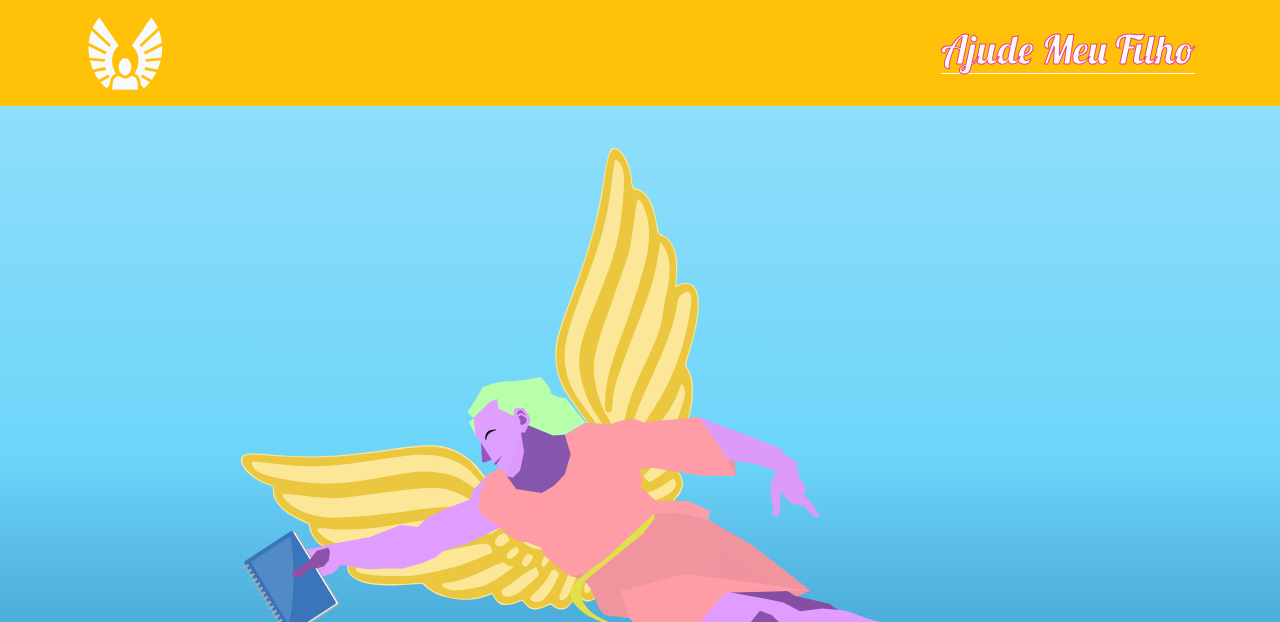
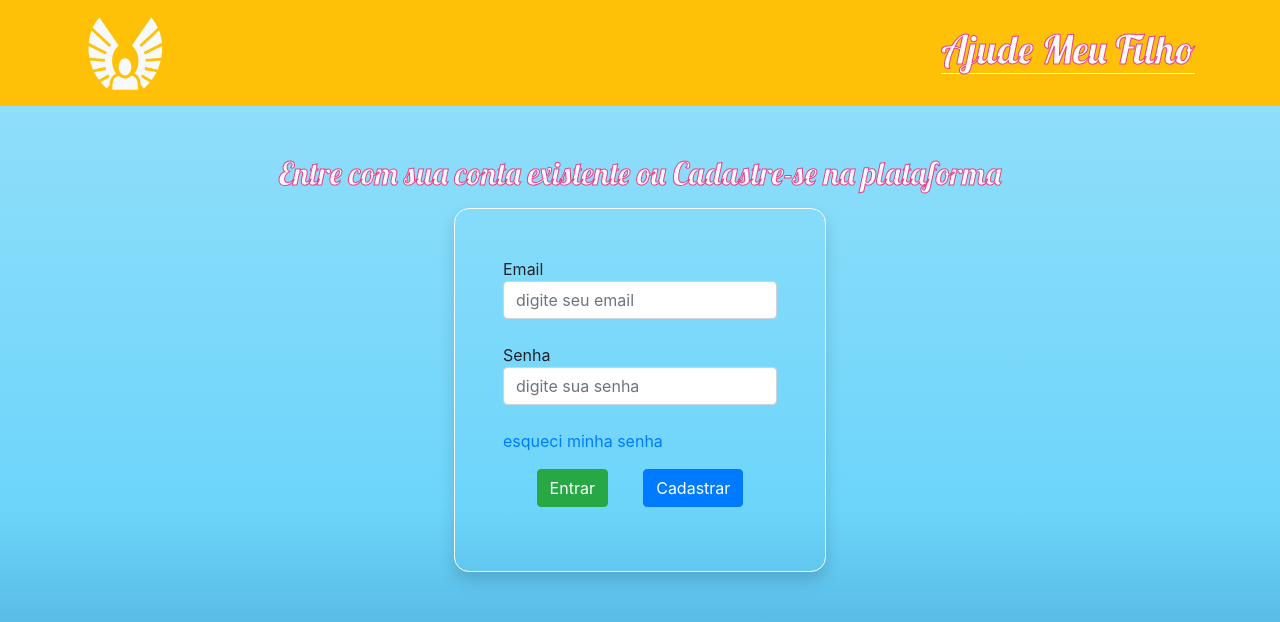
Before and after one commit to bob-mw/anjosDaEducacao, a React (Create React App) app in the folder front/: page / in a window 1280 px wide. Shown: the top 622 px of the page. Built offline with nearby package versions, Linux system fonts and the light colour scheme; no server answers.

Commit message:
:package: formulario de Login

```diff
--- a/front/src/App.js
+++ b/front/src/App.js
@@ -1,19 +1,18 @@
 import React from 'react';
+import { BrowserRouter, Route } from 'react-router-dom';
 import Provider from './context/Provider';
-import Card from './components/Card';
 import NavBar from './components/NavBar';
-import { Container } from 'react-bootstrap';
-import angel from './img/angel.svg';
+import Login from './Pages/Login';
+
 
 function App(){
     return (
       <Provider>
         <NavBar />
-        <main className="gradient-sky">
-          <Container className="mr-5">
-          <img src={ angel } />
-          <Card />
-          </Container>
+        <main className="gradient-sky full-screen">
+          <BrowserRouter>
+            <Route exact path="/" component={ Login } />
+          </BrowserRouter>
         </main>
       </Provider>
     );
--- /dev/null
+++ b/front/src/Pages/Login.jsx
@@ -0,0 +1,32 @@
+import React from 'react';
+
+function Login() {
+    return (
+        <section className="d-flex flex-column justify-content-center align-items-center">
+            <h2 className="lobster text-light text-border-pink text-center mt-5 mx-5">Entre com sua conta existente ou Cadastre-se na plataforma</h2>
+
+            <form className="mt-2 b-radius border border-light shadow p-5">
+                <div className="form-group">
+                    <label for="email">
+                        Email
+                     <input type="email" className="form-control" id="email"  placeholder="digite seu email" />
+                    </label>
+                </div>
+                <div className="form-group">
+                    <label for="password">
+                        Senha
+                    <input type="password" className="form-control" id="password" placeholder="digite sua senha" />
+                    </label>
+                </div>
+                <a href="">esqueci minha senha</a>
+                <br/>
+                <div className="d-flex justify-content-around m-3">
+                <button type="submit" className="btn btn-success">Entrar</button>
+                <button type="submit" className="btn btn-primary">Cadastrar</button>
+                </div>
+            </form>
+        </section>
+    );
+}
+
+export default Login;
```
Also changed, not shown: front/src/css/bootstrap.css.
